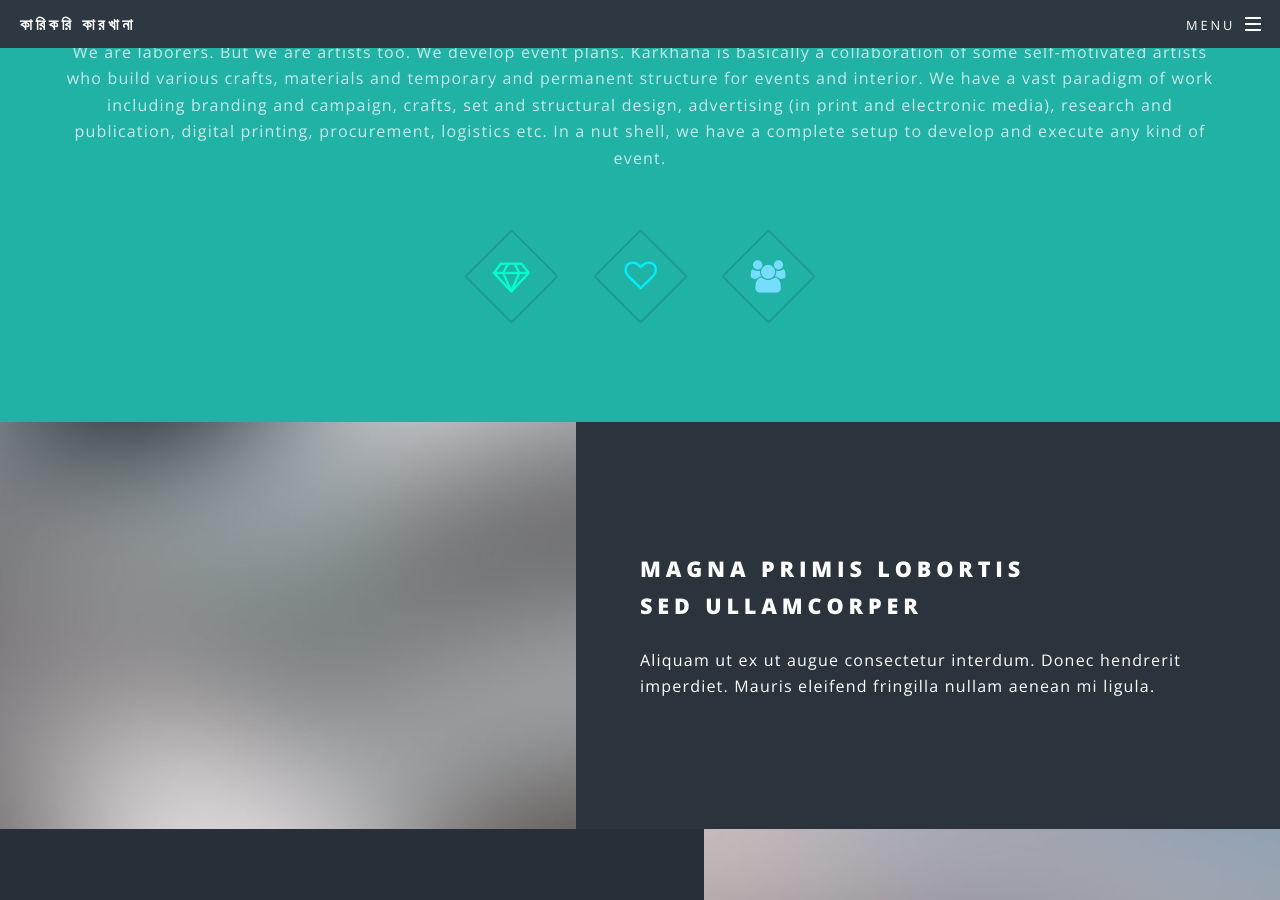
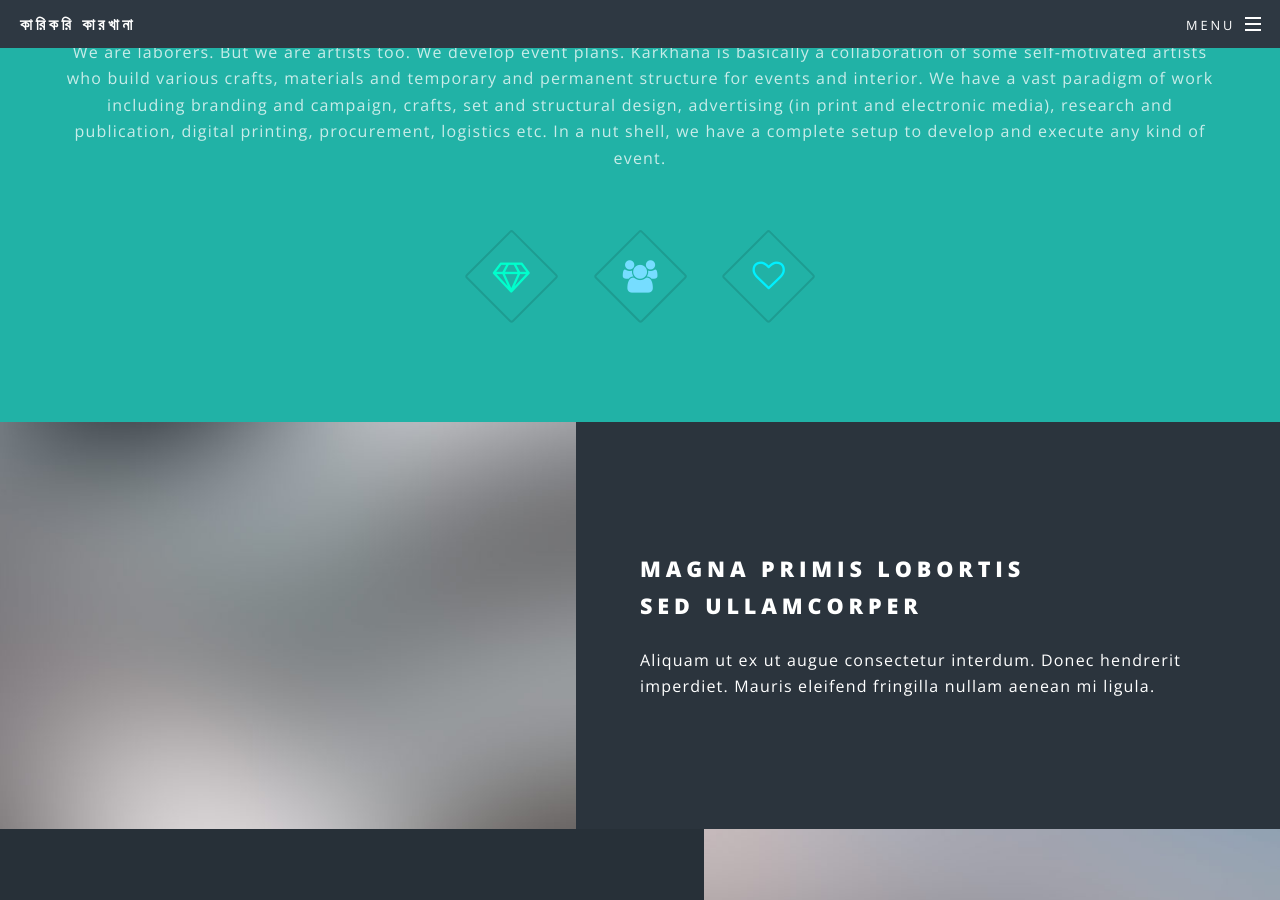
Before and after one commit to Karikorikarkhana/karikorikarkhana.github.io, a Jekyll site: the page built from index.html, in a window 1280 px wide and 900 px high, scrolled down 1041 px. Built offline with Jekyll 4.4.1, drawn with Linux system fonts in a browser that asks for light colours.

Commit message:
group middile

```diff
--- a/index.html
+++ b/index.html
@@ -19,8 +19,8 @@ layout: landing
     </header>
     <ul class="icons major">
       <li><span class="icon fa-diamond major style1"><span class="label">Lorem</span></span></li>
+      <li><span class="icon fa-group major style3"><span class="label">Dolor</span></span></li>
       <li><span class="icon fa-heart-o major style2"><span class="label">Ipsum</span></span></li>
-      <li><span class="icon fa-group major style3"><span class="label">Dolor</span></span></li>
     </ul>
   </div>
 </section>
```
